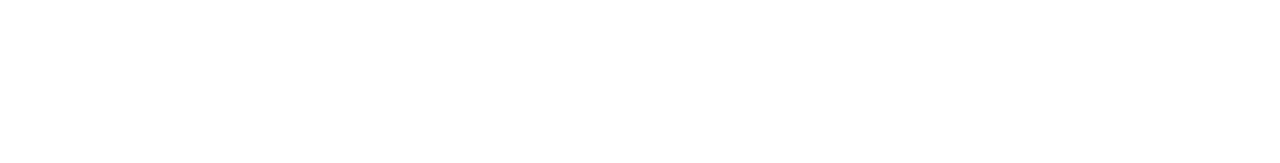
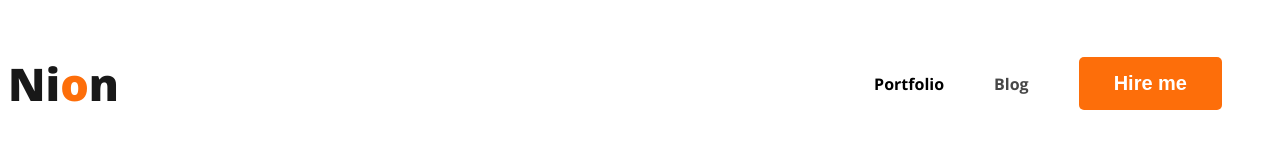
Before and after one commit to mrfarabi-dev/webdeveloper-portfolio, a plain HTML site: page index.html in a window 1280 px wide. Drawn offline with nearby package versions, Linux system fonts and the light colour scheme.

Commit message:
added nav

```diff
--- a/index.html
+++ b/index.html
@@ -4,10 +4,23 @@
     <meta charset="UTF-8">
     <meta name="viewport" content="width=device-width, initial-scale=1.0">
     <title>Web Developer Portfolio</title>
+    <link rel="preconnect" href="https://fonts.googleapis.com">
+<link rel="preconnect" href="https://fonts.gstatic.com" crossorigin>
+<link href="https://fonts.googleapis.com/css2?family=Open+Sans:ital,wght@0,700;0,800;1,600&display=swap" rel="stylesheet">
+
+
+    <link rel="stylesheet" href="styles/portfolio.css">
 </head>
 <body>
     <header>
-
+         <nav>
+            <h3 class="nav-title">Ni<span class="text-primary">o</span>n</h3>
+            <ul>
+                <li><a href=""></a>Portfolio</li>
+                <li><a href="">Blog</a></li>
+                <li><button class="btn-primary">Hire me</button></li>
+            </ul>
+         </nav>
     </header>
     <main>
 
--- /dev/null
+++ b/styles/portfolio.css
@@ -0,0 +1,45 @@
+/* common shared styles */
+body{
+    font-family: 'lato', sans-serif;
+    font-family: 'open sans', sans-serif;
+}
+.text-primary{
+    color: #FD6E0A;
+}
+
+.btn-primary{
+    border-radius: 5px;
+    background: #FD6E0A;
+    border: 0;
+    color: white;
+    font-size: 20px;
+    font-weight: 700;
+    padding: 15px 35px;
+}
+
+/* nav related styles */
+nav {
+    display: flex;
+    justify-content: space-between;
+    align-items: center;
+}
+.nav-title{
+    color: #181818;
+    font-size: 45px;
+    font-weight: 800;
+}
+
+nav>ul {
+    display: flex;
+    align-items: center;
+}
+
+nav li {
+    list-style: none;
+    margin-right: 50px;
+}
+
+nav a{
+    text-decoration: none;
+    color: #474747;
+}
```
